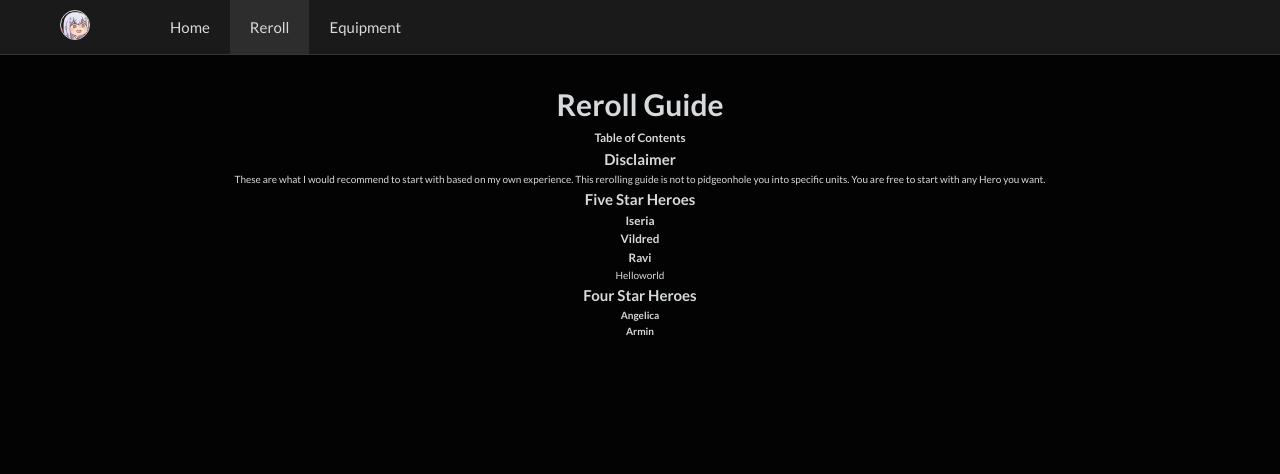
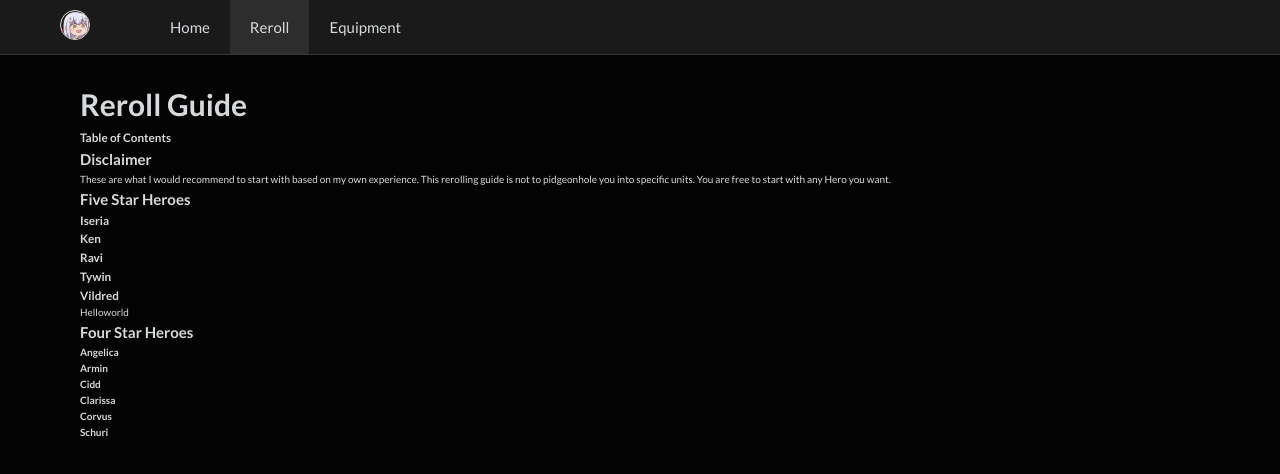
Before and after one commit to robertchou91/e7beginnerguide, a React (Create React App) app: page /reroll in a window 1280 px wide. Shown: the top 474 px of the page. Built offline with nearby package versions, Linux system fonts and the light colour scheme.

Commit message:
first commit of the day.

```diff
--- a/src/components/Reroll.js
+++ b/src/components/Reroll.js
@@ -42,11 +42,8 @@ class Reroll extends Component {
 				</div>
 				<div>
 					<h2>Five Star Heroes</h2>
-					{heroes.filter(hero => hero.hero5good).map((hero, idx) => (
-						<h3 onClick={(e) => this.onSelectDevice(hero)} key={idx}>{hero.hero5good}</h3>
-					))}
-					{heroes.filter(hero => hero.hero5ok).map((hero, idx) => (
-						<h3 onClick={(e) => this.onSelectDevice(hero)} key={idx}>{hero.hero5ok}</h3>
+					{heroes.filter(hero => hero.hero5).map((hero, idx) => (
+						<h3 onClick={(e) => this.onSelectDevice(hero)} key={idx}>{hero.hero5}</h3>
 					))}
 					{selectedHero5 ? (selectedHero5.hero_details.map((hero, idx) => (
 						<div key={idx}>
--- a/src/components/rerolldata.js
+++ b/src/components/rerolldata.js
@@ -5,7 +5,7 @@ export const rerolldata = {
 
 export const herodata = [
 	{
-		hero5good: "Iseria",
+		hero5: "Iseria",
 		hero_details: [
 			{
 				reason1: "Extremely unique skill set where is is able to fully reset the cooldown of any ally's skill while also granting herself an extra turn.",
@@ -14,20 +14,38 @@ export const herodata = [
 		]
 	},
 	{
-		hero5good: "Vildred",
+		hero5: "Ken",
 		hero_details: [
 			{
-				reason1: "Arguably the best farmer in the game. Farming stages is important as it helps level your Phantasma in order to 6 star hero units and Vildred excels in this area. Extremely easy to gear due to Adventure's Path and Labyrinth providing gears that works well with him.",
-				reason2: "The only 5 star hero that has speed as his imprint. Very strong in pvp offense when it comes to cleaving."
+				reason1: "All-rounder bruiser that is capable of tanking, dealing damage, debuffing (Attack Down, Defense Break, Stun, Burn), and buffing himself with Speed Buff and Vigor (Grants Ken 30% Attack and Defense).",
+				reason2: "One of the best and widely used bruisers in the game when it comes Guild Wars PVP."
 			}
 		]
 	},
 	{
-		hero5ok: "Ravi",
+		hero5: "Ravi",
 		hero_details: [
 			{
 				reason1: "Her built-in sustain and combat readiness makes her one of the best unit to start out with as she can easily carry most contents the game has to offer.",
-				reason2: "She has high damage multipliers on her first skill, Slaugher, which makes bossing quite easy. Her third skill, Devil Drive, also allows fighting a boss with multiple enemies much more manageable as it decrease enemy combat readiness to 0 while also have a 75% chance of stunning."
+				reason2: "She has high damage multipliers on her first skill, Slaugher, when using Soul Burn which makes bossing quite easy. Her third skill, Devil Drive, also allows fighting a boss with multiple enemies much more manageable as it decrease enemy combat readiness to 0 while also have a 75% chance of stunning."
+			}
+		]
+	},
+	{
+		hero5: "Tywin",
+		hero_details: [
+			{
+				reason1: "Good ice type knight that can tank the wyvern in Wyvern 11 farm and thereby jumpstarting your progression when it comes to gearing your hero units.",
+				reason2: "Can work in an okay cleave team but is definitely not as reliable as the most meta cleave teams in Arena PVP. Guild Wars has more variety in team compositions so there are times where Tywin can work as a part of a cleave team (The enemy team composition is very slow, and not as tanky as the Arena defense teams)."
+			}
+		]
+	},
+	{
+		hero5: "Vildred",
+		hero_details: [
+			{
+				reason1: "Arguably the best farmer in the game. Farming in Epic Seven is important as it helps level your Phantasma in order to 6 star hero units and Vildred excels in this area. Extremely easy to gear due to Adventure's Path and Labyrinth providing gears that works well with him.",
+				reason2: "The only 5 star hero that has speed as his imprint. Very strong in pvp offense when it comes to cleaving."
 			}
 		]
 	},
@@ -35,7 +53,7 @@ export const herodata = [
 		hero4: "Angelica",
 		hero_details: [
 			{
-				reason1: "Immunity coverage for the entire team is very valuable when trying to clear Abyss floors and Labyrinth Raid. ",
+				reason1: "Immunity Buff coverage for the entire team is very valuable when trying to clear Abyss floors and Labyrinth Raid.",
 				reason2: "Have good burst heal on a rather short cooldown which allows new players more room for errors."
 			}
 		]
@@ -48,5 +66,41 @@ export const herodata = [
 				reason2: "A decent PVP stall tank that has 10% damage mitigation when Shield Wall is on cooldown."
 			}
 		]
-	}
+	},
+	{
+		hero4: "Cidd",
+		hero_details: [
+			{
+				reason1: "Great PVP unit that has a high damage multiplier skill, Hack, that can attack with elemental advantage on any unit as long as he has Speed Buff on him.",
+				reason2: "Very beginner friendly for new players trying to get into the PVP side of Epic Seven. However specialty changing an easy to acquire 3 star unit, Roozid, will definitely make your pvp progression more smoothly. Righteous Thief Roozid and Cidd synergizes well and is usually the most common combo new players use in PVP."
+			}
+		]
+	},
+	{
+		hero4: "Clarissa",
+		hero_details: [
+			{
+				reason1: "Decent farmer although not as good as Vildred.",
+				reason2: "With a couple molagora investment, she can be a decent secondary DPS as well as a defense breaker."
+			}
+		]
+	},
+	{
+		hero4: "Corvus",
+		hero_details: [
+			{
+				reason1: "Strong Guild War unit that is capable of winning in a 1 v 3 scenario versus certain team compositions. When placed in a defense team composition, opposing opponents are forced to build a team capable of killing him or there is a chance that Corvus can time them out.",
+				reason2: "Having no cooldown on Fury's Advent can make him nearly unkillable provided that he has enough Fighting Spirit to keep using it. Other than incredible sustain, Corvus skill kit is overloaded with Stun debuffs as well as the ability to transfer debuffs to an enemy."
+			}
+		]
+	},
+	{
+		hero4: "Schuri",
+		hero_details: [
+			{
+				reason1: "Decent Combat Readiness pusher as long as he can crit the enemies. In harder contents like Abyss, Schuri can cycle more turns for the entire team.",
+				reason2: "He has a rather high speed imprint going upwards of 14 speed to the two back slots of the team composition. This is quite useful when it comes to giving the main Combat Readiness pusher the speed needed to go first at the start of PVP."
+			}
+		]
+	},
 ]
--- a/src/scss/main.scss
+++ b/src/scss/main.scss
@@ -31,9 +31,6 @@ body {
     height: 100%;
     margin-top: 8rem;
     padding: 0 8rem 0 8rem;
-    // work on this
-    // width: 120rem;
-    text-align: center;
 }
 
 
```
